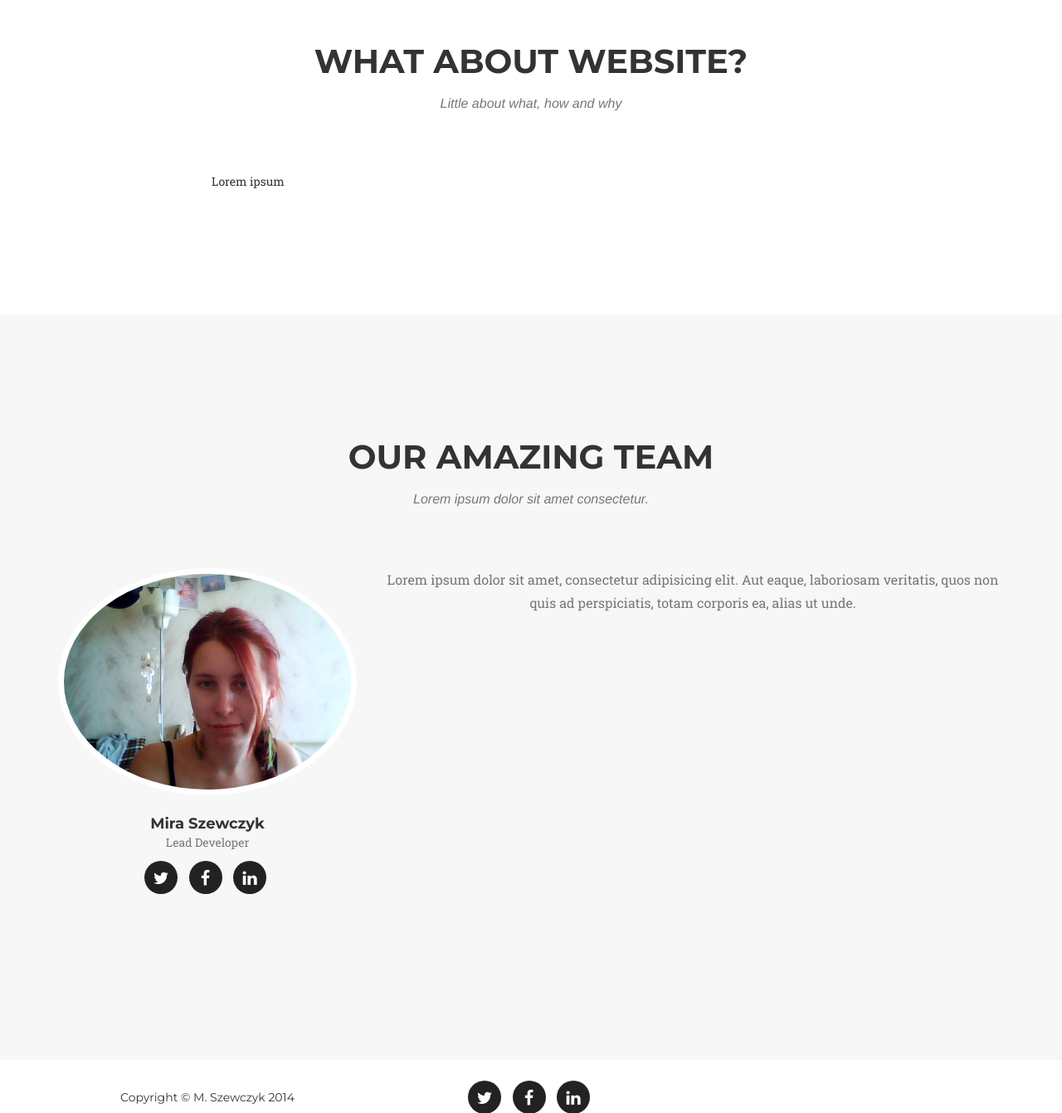
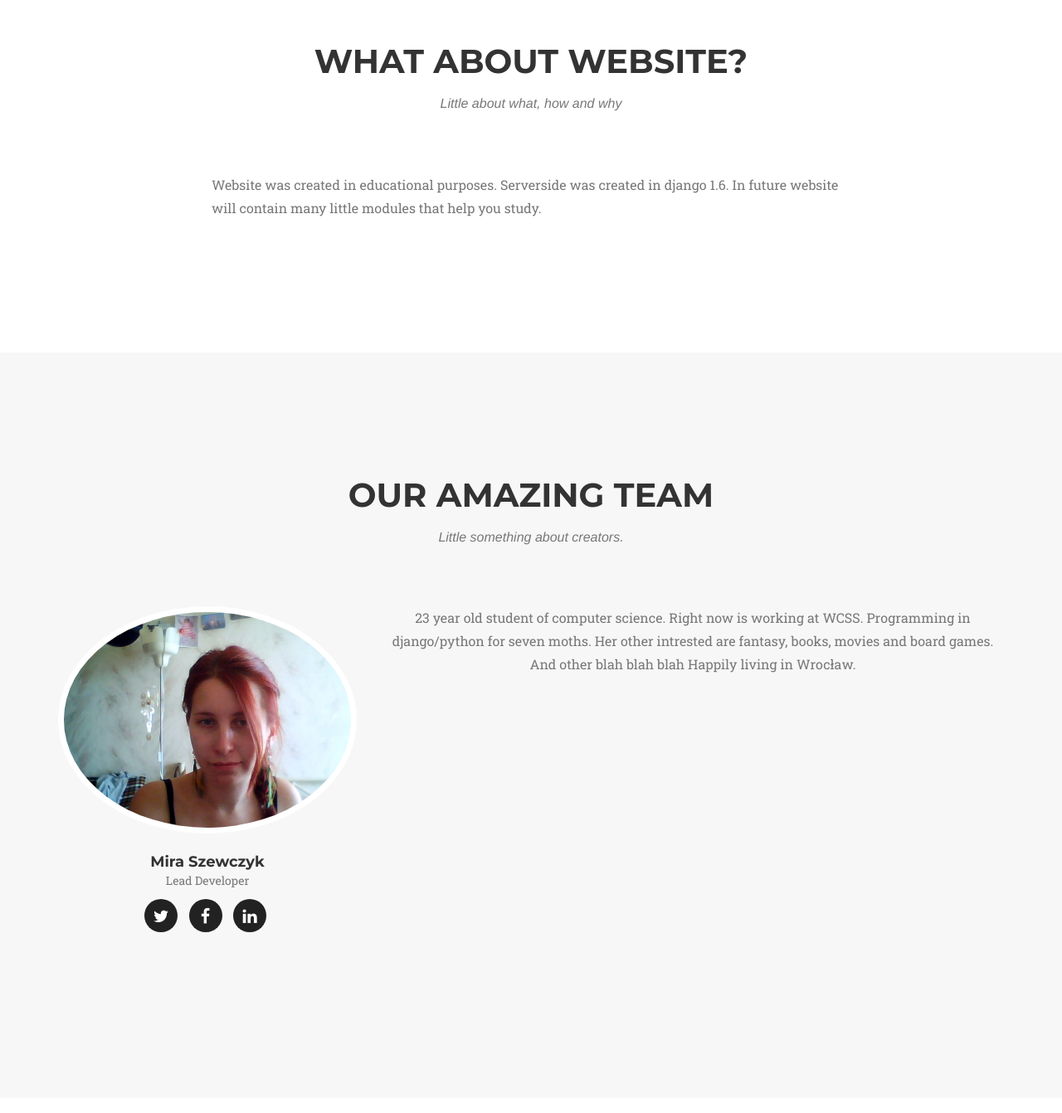
Before and after one commit to szewczykmira/Fiszkowo, a Django app: page / in a window 1280 px wide. Shown: the part 1800-3142 px from the top of the page at 83% size. Run offline with Django 3.2, Linux system fonts and the light colour scheme; parts of the project's set-up code (start-up, migrations or seed data) failed here and were passed over; some libraries are stand-ins or nearby versions; some web fonts are replaced.

Commit message:
Fiszki module functionality finished

```diff
--- a/Fiszki/templates/fiszki/about_author.html
+++ b/Fiszki/templates/fiszki/about_author.html
@@ -4,7 +4,7 @@
             <div class="row">
                 <div class="col-lg-12 text-center">
                     <h2 class="section-heading">Our Amazing Team</h2>
-                    <h3 class="section-subheading text-muted">Lorem ipsum dolor sit amet consectetur.</h3>
+                    <h3 class="section-subheading text-muted">Little something about creators.</h3>
                 </div>
             </div>
             <div class="row">
@@ -24,7 +24,10 @@
                     </div>
                 </div>
                 <div class="col-sm-8 text-center">
-                    <p class="large text-muted">Lorem ipsum dolor sit amet, consectetur adipisicing elit. Aut eaque, laboriosam veritatis, quos non quis ad perspiciatis, totam corporis ea, alias ut unde.</p>
+                    <p class="large text-muted">23 year old student of computer science. Right now is working at WCSS.
+                        Programming in django/python for seven moths. Her other intrested are fantasy, books, movies and board games.
+                        And other blah blah blah
+                    Happily living in Wrocław. </p>
                 </div>
             </div>
         </div>
--- a/Fiszki/templates/fiszki/add_category.html
+++ b/Fiszki/templates/fiszki/add_category.html
@@ -6,7 +6,7 @@
             </div>
             <div class="row">
                 <div class="col-lg-12">
-                   <form role="form" action="{% url 'home' %}" method="POST" class="navbar-form">
+                   <form role="form" action="{% url 'home' %}" method="POST" class="navbar-form text-center">
                         {% csrf_token %}
                         <div class="input-group">
                             {{ form.name }}
--- a/Fiszki/templates/fiszki/home.html
+++ b/Fiszki/templates/fiszki/home.html
@@ -26,7 +26,6 @@
                 <div class="col-lg-12">
                     <ul class="timeline">
                         {% for category in categories %}
-
                             <li class="{% cycle 'timeline-inverted' '' %}">
                             <div class="timeline-image">
                                 <img class="img-circle img-responsive" alt="">
@@ -37,7 +36,6 @@
                                 </div>
                             </div>
                         </li>
-
                         {% endfor %}
                         <li class="timeline-inverted">
                             <a href="#add_category">
--- a/Fiszki/views.py
+++ b/Fiszki/views.py
@@ -29,15 +29,17 @@ def home(request):
 
 def display_fiszka_for_category(request, cat_id):
     """
-
     :param request:
     :return:
     """
     ret = {'category': get_object_or_404(Category, pk=cat_id)}
-    ret['fiszka'] = Fiszka.objects.filter(cat=ret['category']).filter(is_known=False).order_by('?')[0]
+    fiszka = ret['category'].fiszka_set.filter(is_known=False).order_by('?')
+    if fiszka:
+        ret['fiszka'] = fiszka[0]
     if request.method == 'POST':
         ret['fiszka'].is_known = True
         ret['fiszka'].save(update_fields=['is_known'])
+        redirect('display_cat', cat_id=ret['category'].pk)
     return render(request, 'fiszki/display_fiszka.html', ret)
 
 
--- a/templates/base.html
+++ b/templates/base.html
@@ -6,7 +6,6 @@
     {% block header %}
     <title>Little app</title>
 
-    <!-- Bootstrap Core CSS -->
     <link href="{% static 'css/bootstrap.css' %}" rel="stylesheet">
     <!-- Custom CSS -->
     <link href="{% static 'css/custom_style.css' %}" rel="stylesheet">
@@ -16,15 +15,12 @@
     <script src="{% static 'js/bootstrap.min.js' %}"></script>
     <script src="http://cdnjs.cloudflare.com/ajax/libs/jquery-easing/1.3/jquery.easing.min.js"></script>
     <script src="{% static 'js/classie.js' %}"></script>
-    <script src="{% static 'js/cbpAnimatedHeader.js' %}"></script>
-    <script src="{% static 'js/agency.js' %}"></script>
     <!-- Custom Fonts -->
     <link href="//maxcdn.bootstrapcdn.com/font-awesome/4.2.0/css/font-awesome.min.css" rel="stylesheet">
     <link href="http://fonts.googleapis.com/css?family=Montserrat:400,700" rel="stylesheet" type="text/css">
     <link href='http://fonts.googleapis.com/css?family=Kaushan+Script' rel='stylesheet' type='text/css'>
     <link href='http://fonts.googleapis.com/css?family=Droid+Serif:400,700,400italic,700italic' rel='stylesheet' type='text/css'>
     <link href='http://fonts.googleapis.com/css?family=Roboto+Slab:400,100,300,700' rel='stylesheet' type='text/css'>
-    <!-- jQuery Version 1.11.0 -->
 
     {% endblock %}
 </head>
--- a/templates/home.html
+++ b/templates/home.html
@@ -13,9 +13,6 @@
     </li>
     <li>
         <a class="page-scroll" href="#team">Team</a>
-    </li>
-    <li>
-        <a class="page-scroll" href="#contact">Contact</a>
     </li>
 {% endblock %}
 
@@ -82,7 +79,10 @@
                 </div>
                 <div class="row">
                     <div class="col-lg-8 col-lg-offset-2">
-                        Lorem ipsum
+                        <p class="large text-muted">
+                            Website was created in educational purposes. Serverside was created in django 1.6.
+                            In future website will contain many little modules that help you study.
+                        </p>
                     </div>
                 </div>
             </div>
@@ -113,7 +113,7 @@
                             <p class="item-intro text-muted">Easy way to study new definition.</p>
                             <img class="img-responsive" src="static/img/portfolio/roundicons-free.png" alt="">
                             <p>Application that helps you learn new definition using fiche</p>
-                            <a class="btn btn-primary" href="{% url 'home' %}"><i class="fa fa-times"></i>Go to</a>
+                            <a class="btn btn-primary" href="{% url 'home' %}"><i class="fa fa-arrow-right"></i>Go to</a>
                         </div>
                     </div>
                 </div>
@@ -138,7 +138,7 @@
                             <p class="item-intro text-muted">Helps you understand what Płoski mean.</p>
                             <img class="img-responsive img-centered" src="static/img/dictionary.jpg" alt="">
                             <p>Helps you understand what Płoski mean translating definitions</p>
-                            <a class="btn btn-primary" href="{% url 'dictionary_home' %}"><i class="fa fa-times"></i> Close Project</a>
+                            <a class="btn btn-primary" href="{% url 'dictionary_home' %}"><i class="fa fa-arrow-right"></i> Go to</a>
                         </div>
                     </div>
                 </div>
```
Also changed, not shown: Fiszki/templates/fiszki/display_fiszka.html (+15 -6 lines).
